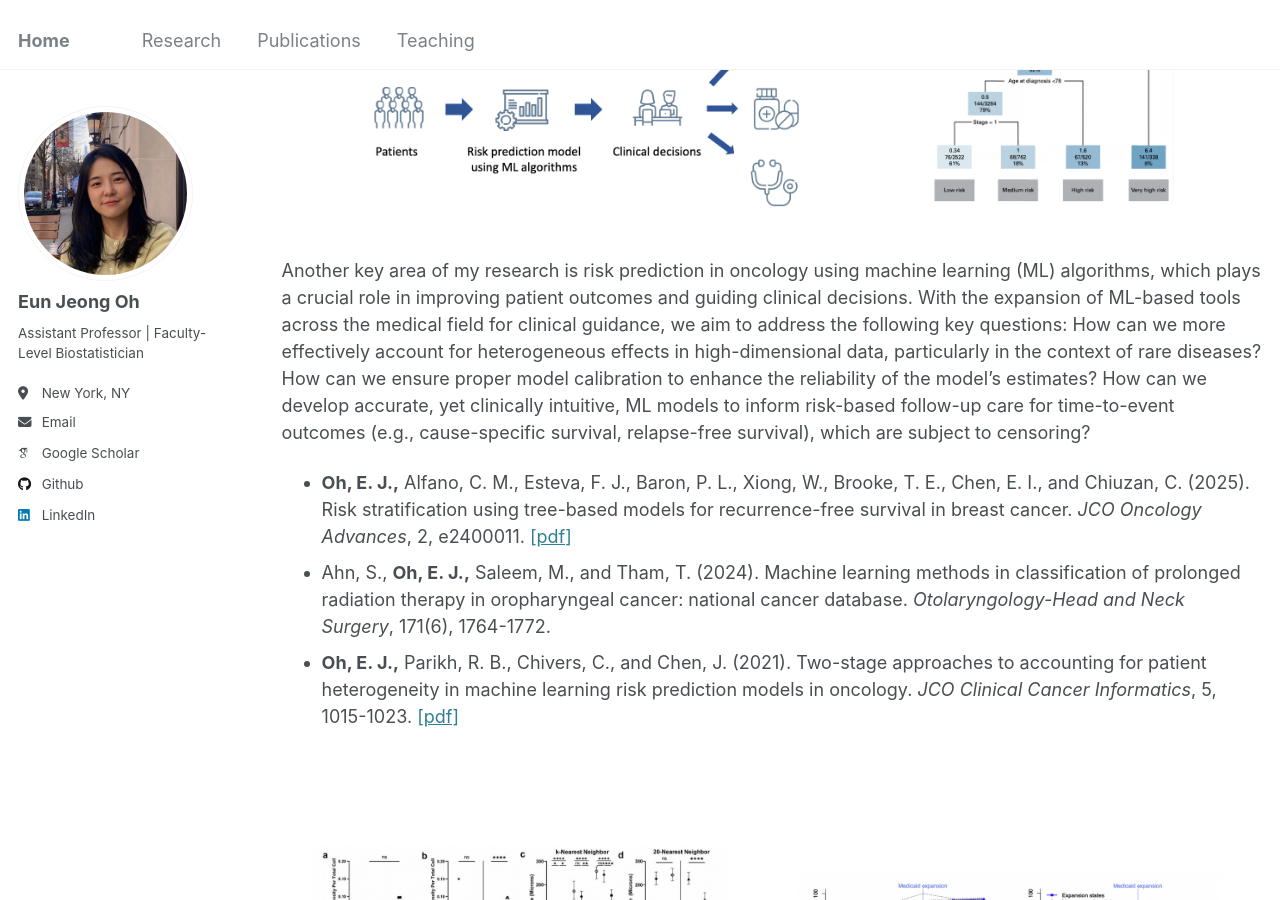
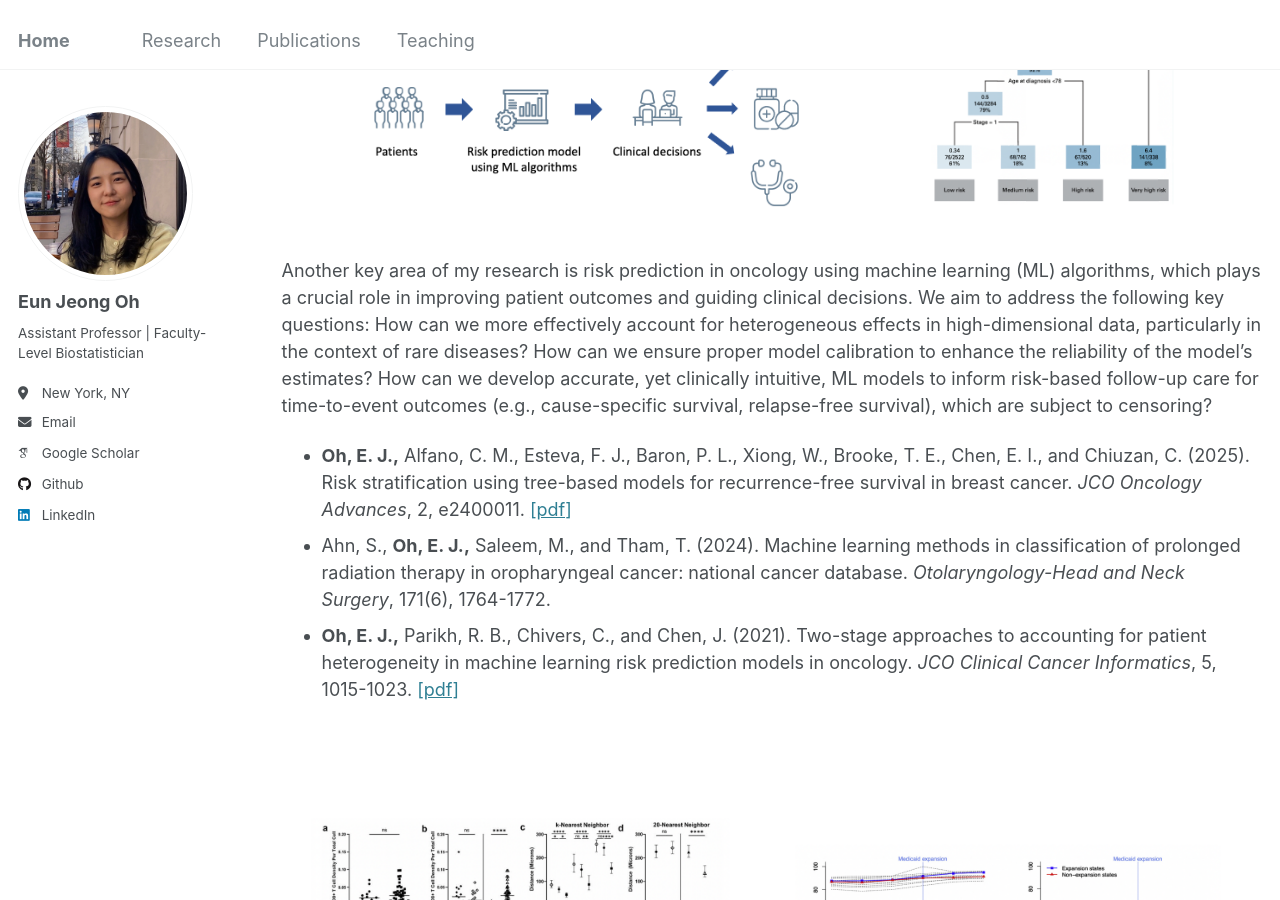
Before and after one commit to oheunj/oheunj.github.io, a Jekyll site: the page built from _pages/research.md, in a window 1280 px wide and 900 px high, scrolled down 775 px. Built offline with Jekyll 4.4.1, drawn with Linux system fonts in a browser that asks for light colours; some web fonts are replaced.

Commit message:
Update research.md

```diff
--- a/_pages/research.md
+++ b/_pages/research.md
@@ -28,7 +28,7 @@
   <img src="/images/myfig2v2.png" style="width: 85%;">
 </div>
 
-Another key area of my research is risk prediction in oncology using machine learning (ML) algorithms, which plays a crucial role in improving patient outcomes and guiding clinical decisions. With the expansion of ML-based tools across the medical field for clinical guidance, we aim to address the following key questions: How can we more effectively account for heterogeneous effects in high-dimensional data, particularly in the context of rare diseases? How can we ensure proper model calibration to enhance the reliability of the model’s estimates? How can we develop accurate, yet clinically intuitive, ML models to inform risk-based follow-up care for time-to-event outcomes (e.g., cause-specific survival, relapse-free survival), which are subject to censoring?
+Another key area of my research is risk prediction in oncology using machine learning (ML) algorithms, which plays a crucial role in improving patient outcomes and guiding clinical decisions. We aim to address the following key questions: How can we more effectively account for heterogeneous effects in high-dimensional data, particularly in the context of rare diseases? How can we ensure proper model calibration to enhance the reliability of the model’s estimates? How can we develop accurate, yet clinically intuitive, ML models to inform risk-based follow-up care for time-to-event outcomes (e.g., cause-specific survival, relapse-free survival), which are subject to censoring?
 <!--
 We have addressed the challenge of patient heterogeneity in predicting short-term mortality risk among cancer patients through a two-stage modeling approach. Additionally, by developing tree-based risk stratification models for recurrence-free survival, we have identified breast cancer patients at very high risk, enabling targeted interventions, particularly for those who are terminally ill.
 -->
```
